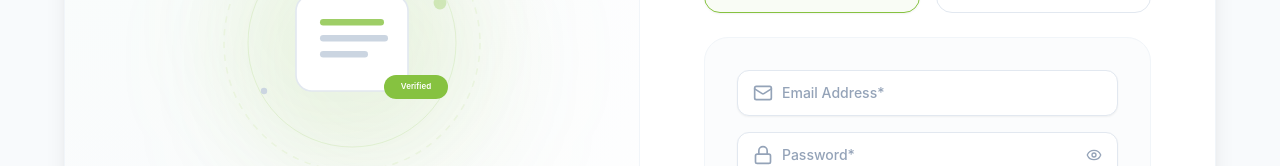
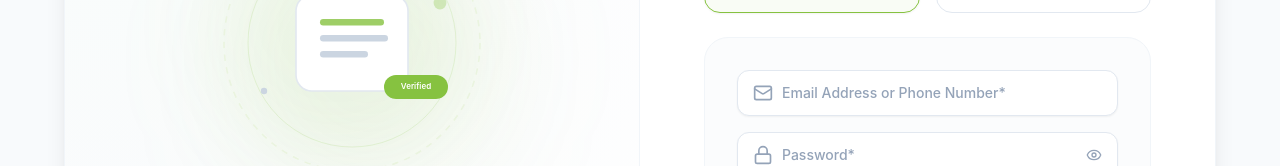
Before and after one commit to tutorcorebd/tutorcorebd, a React (Vite) app: page /login in a window 1280 px wide. Shown: the part 411-577 px from the top of the page. Built offline with nearby package versions, Linux system fonts and the light colour scheme; no server answers.

Commit message:
New Update

```diff
--- a/src/components/common/ScrollToTop.jsx
+++ b/src/components/common/ScrollToTop.jsx
@@ -38,7 +38,7 @@ const ScrollToTop = () => {
           whileHover={{ scale: 1.1 }}
           whileTap={{ scale: 0.9 }}
           onClick={scrollToTop}
-          className="fixed bottom-6 right-6 z-[99] p-3 rounded-full bg-[#86c240] hover:bg-[#6a9c31] text-white shadow-lg shadow-[#86c240]/25 border border-white/20 transition-colors focus:outline-none flex items-center justify-center cursor-pointer"
+          className="fixed bottom-20 md:bottom-6 right-6 z-[99] p-3 rounded-full bg-[#86c240] hover:bg-[#6a9c31] text-white shadow-lg shadow-[#86c240]/25 border border-white/20 transition-colors focus:outline-none flex items-center justify-center cursor-pointer"
           aria-label="Scroll to top"
         >
           <ArrowUp className="w-5 h-5" />
--- a/src/pages/auth/Login.jsx
+++ b/src/pages/auth/Login.jsx
@@ -47,7 +47,26 @@ const Login = () => {
     setError(null);
 
     try {
-      const { data, error: signInError } = await supabase.auth.signInWithPassword({ email, password });
+      let loginEmail = email.trim();
+
+      // If the user entered a phone number (doesn't contain '@' and consists of digits/signs)
+      const isPhone = !loginEmail.includes('@') && /^[0-9+\s-]+$/.test(loginEmail);
+      if (isPhone) {
+        const { data: userData, error: phoneFetchError } = await supabase
+          .from('users')
+          .select('email')
+          .eq('phone_number', loginEmail)
+          .maybeSingle();
+
+        if (phoneFetchError || !userData?.email) {
+          setError('No account found with this phone number.');
+          setLoading(false);
+          return;
+        }
+        loginEmail = userData.email;
+      }
+
+      const { data, error: signInError } = await supabase.auth.signInWithPassword({ email: loginEmail, password });
 
       if (signInError) {
         setError(signInError.message);
@@ -82,9 +101,9 @@ const Login = () => {
         if (userData.role !== expectedDbRole) {
           await supabase.auth.signOut();
           if (userData.role === 'tutor') {
-            setError('This email is registered as a Tutor. Please sign in as a Tutor.');
+            setError('This email/phone is registered as a Tutor. Please sign in as a Tutor.');
           } else if (userData.role === 'guardian') {
-            setError('This email is registered as a Parent / Guardian. Please sign in as a Parent.');
+            setError('This email/phone is registered as a Parent / Guardian. Please sign in as a Parent.');
           } else {
             setError('Invalid credentials for the selected role.');
           }
@@ -112,8 +131,11 @@ const Login = () => {
     }
   };
 
-  const isValidEmail = (email) => {
-    return email === '' || (email.includes('@') && email.length > 3);
+  const isValidEmail = (input) => {
+    if (input === '') return true;
+    const isEmail = input.includes('@') && input.length > 3;
+    const isPhone = /^[0-9+\s-]{8,15}$/.test(input.trim());
+    return isEmail || isPhone;
   };
 
   const emailError = !isValidEmail(email);
@@ -224,15 +246,15 @@ const Login = () => {
                     <Mail className={`h-5 w-5 ${emailError ? 'text-red-400' : 'text-slate-400'}`} />
                   </div>
                   <input
-                    type="email"
+                    type="text"
                     className={`appearance-none block w-full pl-11 pr-4 py-3 bg-white border ${emailError ? 'border-red-400 focus:border-red-400' : 'border-slate-200 focus:border-primary'} rounded-xl shadow-sm placeholder-slate-400 focus:outline-none sm:text-sm transition-colors font-medium text-slate-700`}
-                    placeholder="Email Address*"
+                    placeholder="Email Address or Phone Number*"
                     value={email}
                     onChange={(e) => setEmail(e.target.value)}
                     required
                   />
                 </div>
-                {emailError && <p className="mt-1.5 text-xs text-red-500 font-medium pl-1">Please enter a valid email address.</p>}
+                {emailError && <p className="mt-1.5 text-xs text-red-500 font-medium pl-1">Please enter a valid email address or phone number.</p>}
               </div>
 
               <div>
```
